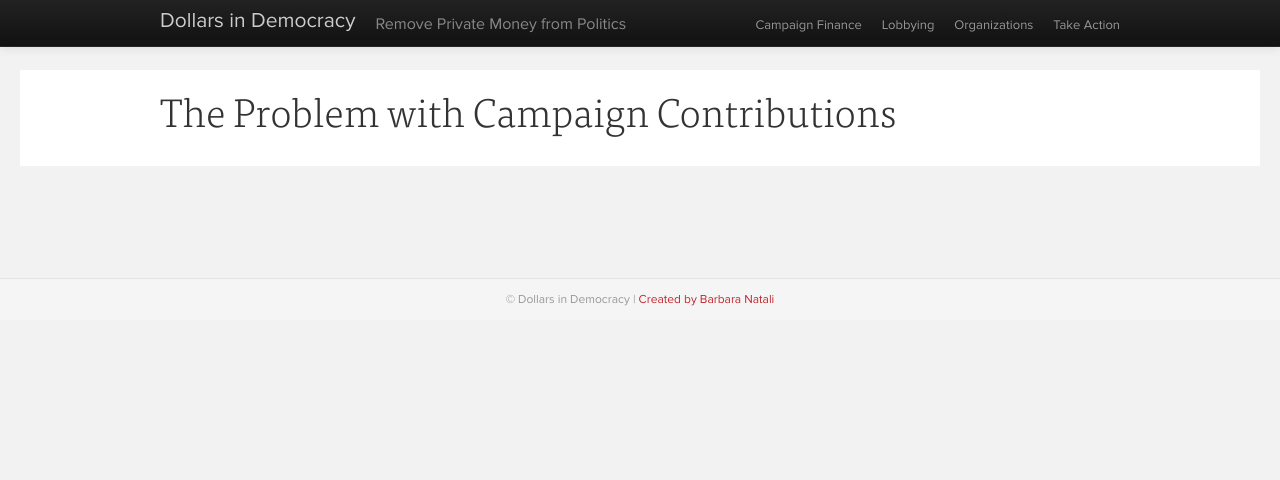
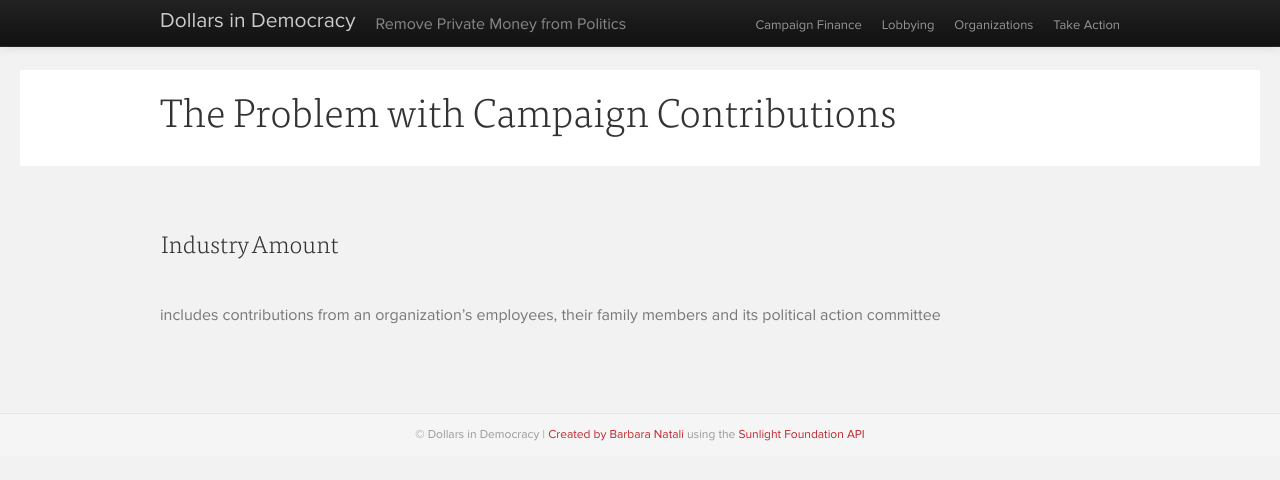
Before and after one commit to barbnatali/dollars_democracy, a Flask app: template templates/campaign.html in a window 1280 px wide. Shown: the top 480 px of the page. Run offline with Flask 2, Linux system fonts and the light colour scheme; the template is opened without the code that fills it, so the values that code supplies are empty; some libraries are stand-ins or nearby versions.

Commit message:
Added top industry contributions to campaign contribution page

```diff
--- a/run.py
+++ b/run.py
@@ -60,11 +60,13 @@ def campaign(politician=None):
 
 		# influence explorer
 		politician_info = ie.entities.search(politician)[0]
-		return render_template('campaign.html', politician=politician_info)
+		id = politician_info['id']
+		top_industries = ie.pol.industries(id, limit=10)
+		return render_template('campaign.html', politician=politician_info, top_industries=top_industries)
 
 
 @app.route('/choose_politician')
-def location():
+def choose_politician():
 	if 'location' in request.args:
 		location = request.args.get('location', '')
 	else:
@@ -81,5 +83,11 @@ def location():
 	return render_template('choose_politician.html', politicians=legislators)
 
 
+@app.route('/lobbying')
+def lobbying():
+	return render_template('choose_politician.html')
+
+
+
 if __name__ == '__main__':
 	app.run(debug=True)
--- a/templates/campaign.html
+++ b/templates/campaign.html
@@ -15,6 +15,21 @@
         {% endfor %}
      </table>
     {% else %}
-      <p>Please select a location and politician from above.</p>
+		<p>Please select a location and politician from above.</p>
     {% endif %}
+
+    <table>
+      	<tr>
+        	<td><h2>Industry</h2></td>
+            <td><h2>Amount</h2></td>
+        </tr>
+        {% for industry in top_industries %}
+            <tr>
+                <td><strong>{{industry['name']}}</strong></td>
+                <td>{{industry['amount']}}</td>
+            </tr>
+        {% endfor %}
+     </table>
+     <p>includes contributions from an organization’s employees, their family members and its political action committee</p>
+
 {% endblock %}
--- a/templates/layout.html
+++ b/templates/layout.html
@@ -36,7 +36,7 @@
                   <div class="nav-collapse collapse">
                     <ul class="nav">
                       <li class="">
-                        <a href="#">Campaign Finance</a>
+                        <a href="/campaign">Campaign Finance</a>
                       </li>
                       <li class="">
                         <a href="#">Lobbying</a>
@@ -71,9 +71,7 @@
         <footer class="footer">
         	<div class="container">
                 {% block footer %}
-                    © Dollars in Democracy | <a href="http://wwww.barbaranatali.com">Created by Barbara Natali</a>
-                {% endblock %}
-            </div>
+            © Dollars in Democracy | <a href="http://wwww.barbaranatali.com" target="_blank">Created by Barbara Natali</a> using the <a href="http://sunlightfoundation.com/api/" target="_blank">Sunlight Foundation API</a> {% endblock %} </div>
         </footer>
 
         <script src="//ajax.googleapis.com/ajax/libs/jquery/1.9.1/jquery.min.js"></script>
```
